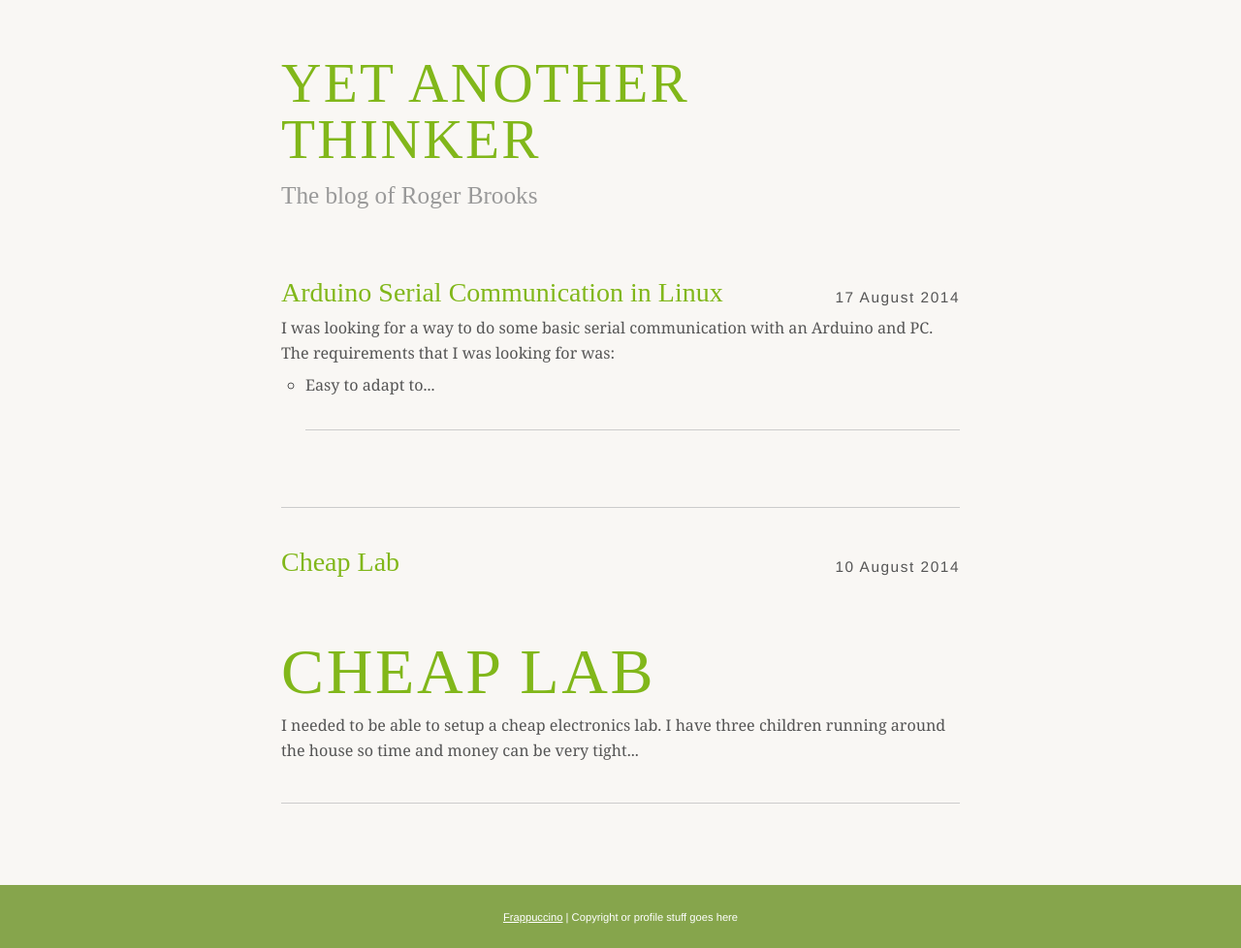
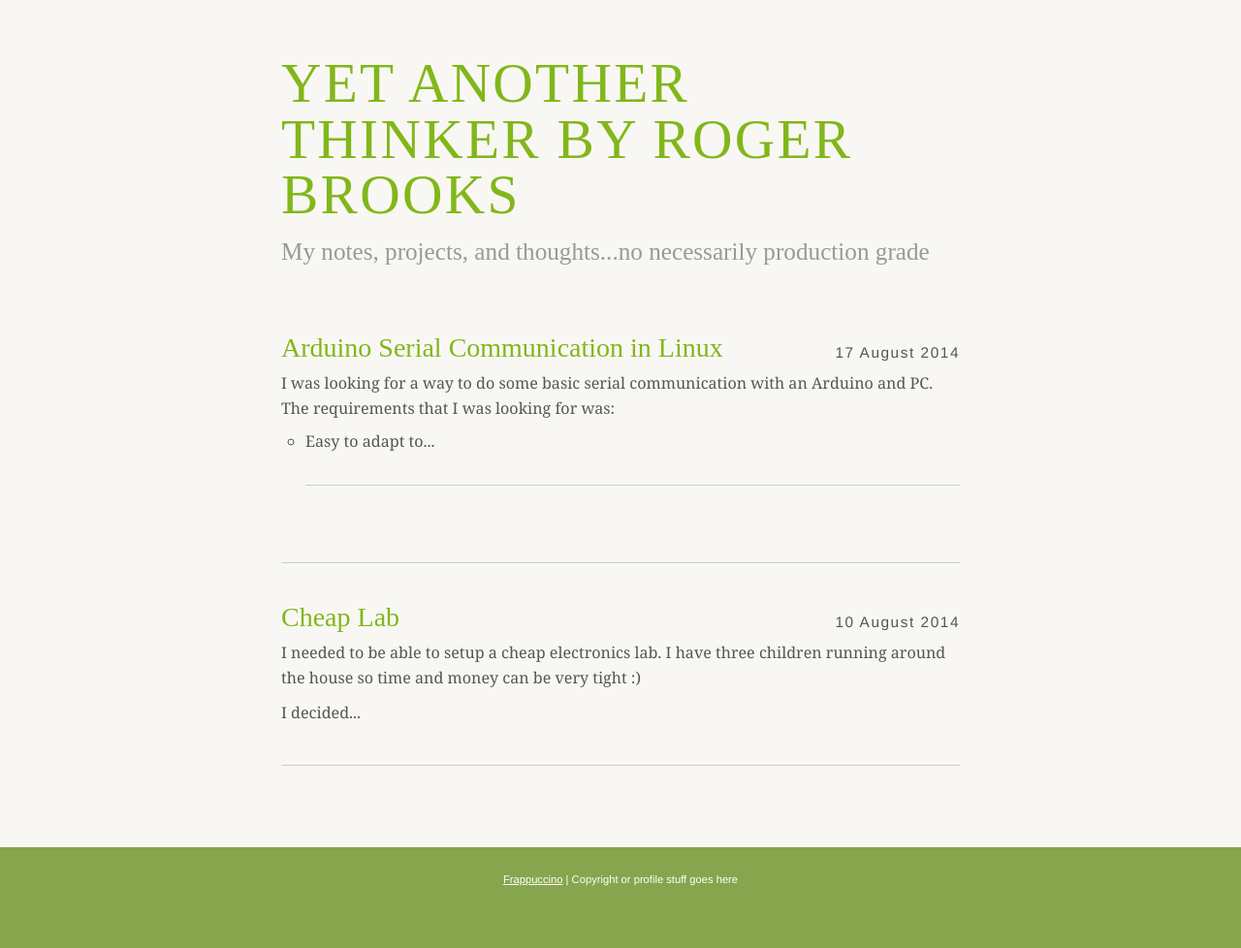
Before and after one commit to monkeywire/monkeywire.github.io, a Jekyll site: the page built from index.html, in a window 1280 px wide. Shown: the whole page at 97% size. Built offline with Jekyll 4.4.1, drawn with Linux system fonts in a browser that asks for light colours; some web fonts are replaced; the list of posts is cut into pages by our own code; after the commit the page ends 939 px from its top, so only the background shows below that.

Commit message:
Changed some formatting issues.

```diff
--- a/_posts/2014-08-10-cheap-lab.md
+++ b/_posts/2014-08-10-cheap-lab.md
@@ -1,9 +1,8 @@
 ---
 layout: post_page
 title: Cheap Lab
+tags: lab, equipment
 ---
-
-# Cheap Lab
 
 I needed to be able to setup a cheap electronics lab.  I have three children running around the house so time and money can be very tight :)
 
--- a/index.html
+++ b/index.html
@@ -8,8 +8,8 @@ title: Mainpage
     <main class="container">
     	<div class="row-fluid">
     		<section class="content">
-    		  <h1>Yet another Thinker</h1>
-          <div class="sub-title">The blog of Roger Brooks</div>
+    		  <h1>Yet another Thinker by Roger Brooks</h1>
+          <div class="sub-title">My notes, projects, and thoughts...no necessarily  production grade</div>
     		</section>
     		<ul class="entries">
     		{% for post in paginator.posts %}
```
